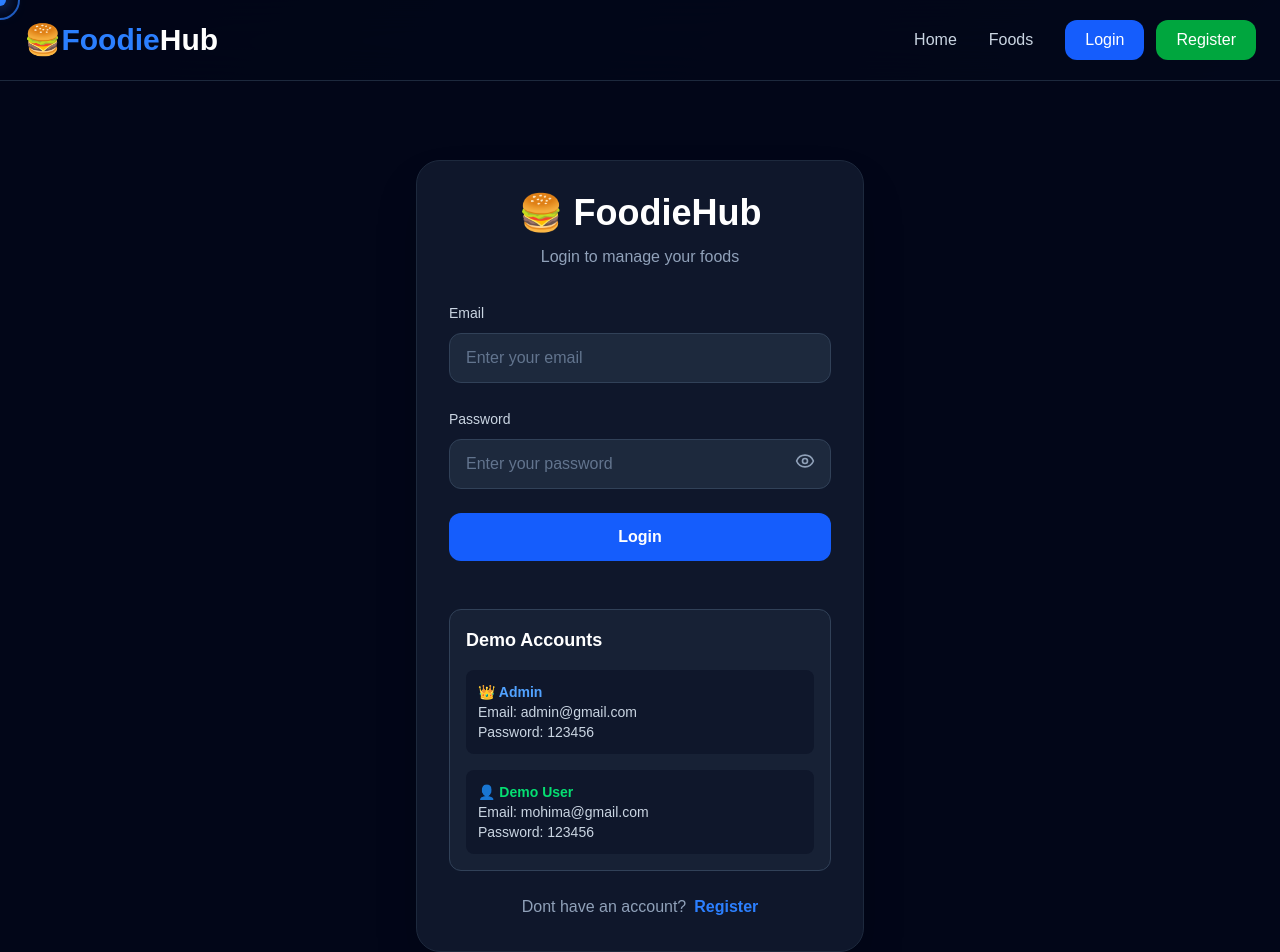
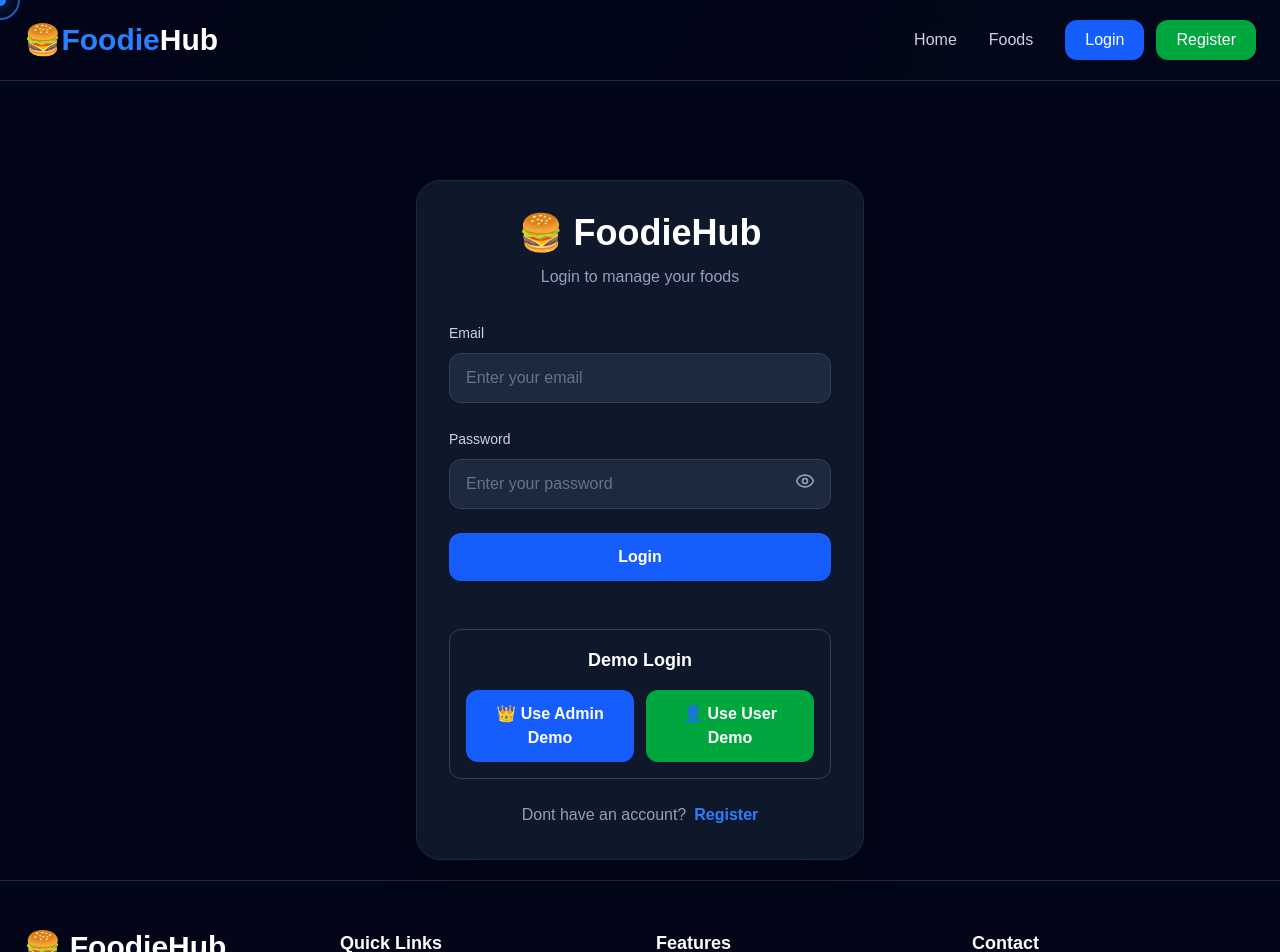
Before and after one commit to SamiaBaly/foodiehub-client, a Next.js app: page /login in a window 1280 px wide. Shown: the top 952 px of the page. Built offline with nearby package versions, Linux system fonts and the light colour scheme; no server answers.

Commit message:
auto fill cradentials

```diff
--- a/components/LoginForm.tsx
+++ b/components/LoginForm.tsx
@@ -71,7 +71,19 @@ const LoginForm = () => {
 
     }
   };
-
+  const fillDemo = (role: "admin" | "user") => {
+    if (role === "admin") {
+      setFormData({
+        email: "admin@gmail.com",
+        password: "123456",
+      });
+    } else {
+      setFormData({
+        email: "mohima@gmail.com",
+        password: "123456",
+      });
+    }
+  };
   return (
     <form
       onSubmit={handleSubmit}
@@ -203,39 +215,31 @@ const LoginForm = () => {
           ? "Logging in..."
           : "Login"}
       </button>
-      <div className="mt-6 rounded-xl border border-slate-700 bg-slate-800/60 p-4">
-        <h3 className="mb-4 text-lg font-semibold text-white">
-          Demo Accounts
+
+      <div className="mt-6 rounded-xl border border-slate-700 bg-slate-900 p-4">
+        <h3 className="mb-4 text-center text-lg font-semibold text-white">
+          Demo Login
         </h3>
 
-        <div className="space-y-4 text-sm">
+        <div className="grid gap-3 sm:grid-cols-2">
+          <button
+            type="button"
+            onClick={() => fillDemo("admin")}
+            className="rounded-xl bg-blue-600 px-4 py-3 font-semibold text-white transition hover:bg-blue-700"
+          >
+            👑 Use Admin Demo
+          </button>
 
-          <div className="rounded-lg bg-slate-900 p-3">
-            <p className="font-semibold text-blue-400">
-              👑 Admin
-            </p>
-            <p className="text-slate-300">
-              Email: admin@gmail.com
-            </p>
-            <p className="text-slate-300">
-              Password: 123456
-            </p>
-          </div>
-
-          <div className="rounded-lg bg-slate-900 p-3">
-            <p className="font-semibold text-green-400">
-              👤 Demo User
-            </p>
-            <p className="text-slate-300">
-              Email: mohima@gmail.com
-            </p>
-            <p className="text-slate-300">
-              Password: 123456
-            </p>
-          </div>
-
+          <button
+            type="button"
+            onClick={() => fillDemo("user")}
+            className="rounded-xl bg-green-600 px-4 py-3 font-semibold text-white transition hover:bg-green-700"
+          >
+            👤 Use User Demo
+          </button>
         </div>
       </div>
+
 
       {/* Register Link */}
 
```
